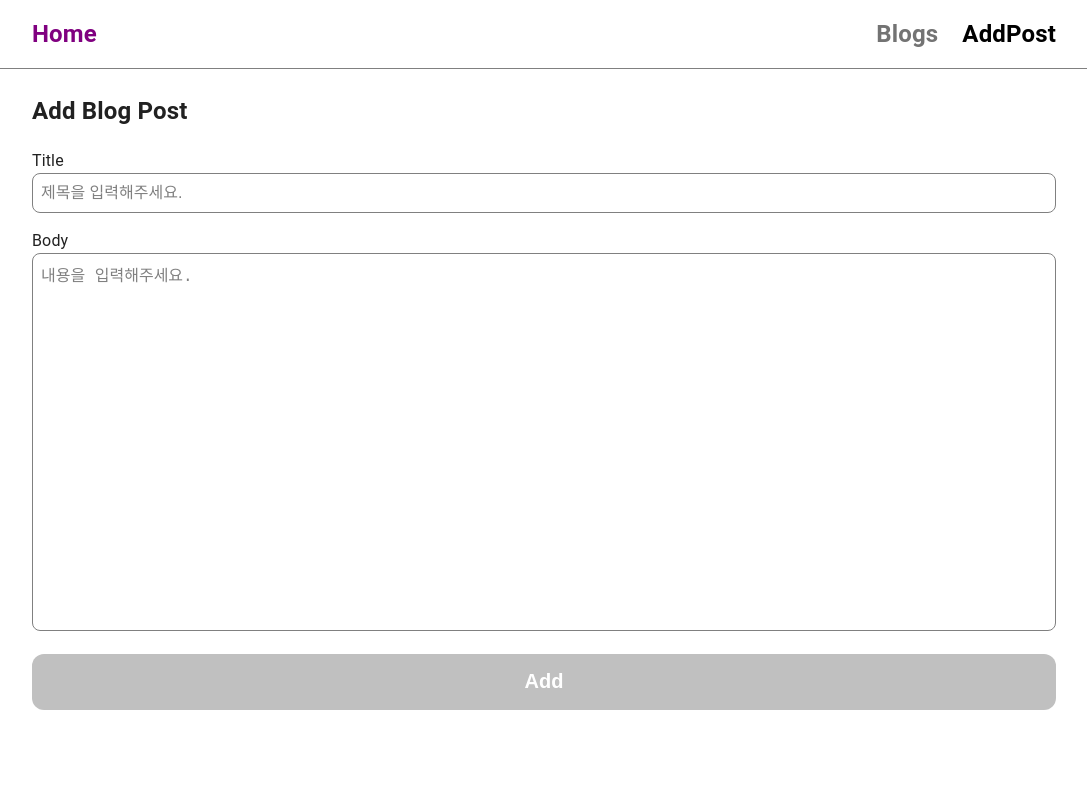
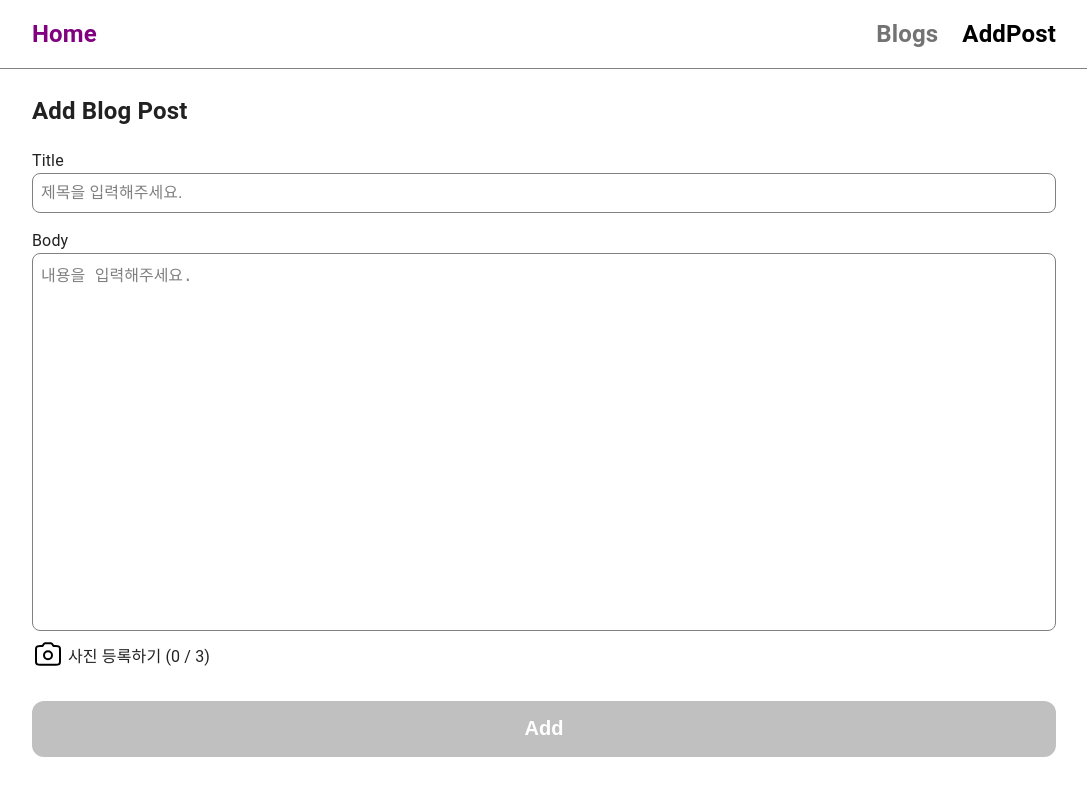
Before and after one commit to M-Sik/react-blog, a React (Create React App) app: page /add-post in a window 1280 px wide. Shown: the top 796 px of the page, without its empty margins (96-1183 px from the left). Built offline with nearby package versions, Linux system fonts and the light colour scheme.

Commit message:
파일 업로드 공부용 CameraIcon 파일 작성

```diff
--- a/src/assets/scss/common.scss
+++ b/src/assets/scss/common.scss
@@ -69,6 +69,10 @@ a {
 
 .main-layouts {
   padding: 0px 10vw;
+}
+
+.d-none {
+  display: none;
 }
 
 .fs-8 {
--- a/src/components/dialogs/ConfirmDialog.tsx
+++ b/src/components/dialogs/ConfirmDialog.tsx
@@ -11,7 +11,7 @@ interface ConfirmDialogProps {
 }
 
 function ConfirmDialog({ dialog, dialogContent, dialogFunc }: ConfirmDialogProps) {
-  console.log('프롭스 보자', dialog);
+  // console.log('프롭스 보자', dialog);
   const handleClose = () => {
     dialogFunc(false);
   };
--- /dev/null
+++ b/src/components/icons/CameraIcon.tsx
@@ -0,0 +1,78 @@
+import React, { ChangeEvent, useState } from 'react';
+
+function CameraIcon() {
+  const [imgs, setImgs] = useState('');
+
+  const onClick = () => {
+    document.getElementById('file-input')?.click();
+  };
+  const onChange = (e: ChangeEvent<HTMLInputElement>) => {
+    const target = e.target;
+    const files = target.files as FileList;
+    console.log('??? => ', URL.createObjectURL(files[0]));
+    setImgs(URL.createObjectURL(files[0]));
+    // const target = e.target;
+    // const files = target.files as FileList;
+    // const fileURLs = [] as ArrayBuffer[];
+    // const formData = new FormData();
+    // for (let i = 0; i < files.length; i++) {
+    //   const file = files[i];
+    //   const reader = new FileReader();
+    //   reader.onload = () => {
+    //     console.log('파일 업로드 결과 => ', reader.result);
+
+    //     // fileURLs[i] = reader.result as ArrayBuffer;
+    //     setImgs(files.con);
+    //     console.log('zzz => ', files);
+    //   };
+    //   reader.readAsDataURL(file);
+    // }
+    // files.forEach((file: any) => {
+    //   formData.append('files', file);
+    //   const reader = new FileReader();
+    //   reader.onload = (e) => {
+    //     // this.imgPreviewList.push(e.target?.result);
+    //     console.log(reader.result);
+    //   };
+    //   reader.readAsDataURL(file);
+    // });
+  };
+  return (
+    <div>
+      <svg
+        onClick={onClick}
+        width="32"
+        height="32"
+        viewBox="0 0 32 32"
+        fill="none"
+        xmlns="http://www.w3.org/2000/svg"
+      >
+        <path
+          d="M16 21.3333C18.2091 21.3333 20 19.5424 20 17.3333C20 15.1241 18.2091 13.3333 16 13.3333C13.7909 13.3333 12 15.1241 12 17.3333C12 19.5424 13.7909 21.3333 16 21.3333Z"
+          stroke="black"
+          strokeWidth="2"
+          strokeLinecap="round"
+          strokeLinejoin="round"
+        />
+        <path
+          d="M4 22.3999V12.2666C4 10.7731 4 10.0264 4.29065 9.45594C4.54631 8.95418 4.95426 8.54623 5.45603 8.29057C6.02646 7.99992 6.77319 7.99992 8.26667 7.99992H9.67286C9.83677 7.99992 9.91873 7.99992 9.99435 7.99126C10.3889 7.94607 10.7427 7.72737 10.9596 7.39471C11.0012 7.33095 11.0378 7.25762 11.1111 7.11103C11.2577 6.81781 11.331 6.6712 11.4142 6.54368C11.8479 5.87834 12.5556 5.44095 13.3446 5.35057C13.4959 5.33325 13.6598 5.33325 13.9876 5.33325H18.0124C18.3402 5.33325 18.5041 5.33325 18.6554 5.35057C19.4444 5.44095 20.1521 5.87834 20.5858 6.54368C20.669 6.67119 20.7423 6.81785 20.8889 7.11103C20.9622 7.25764 20.9988 7.33095 21.0404 7.39471C21.2573 7.72737 21.6111 7.94607 22.0057 7.99126C22.0813 7.99992 22.1632 7.99992 22.3271 7.99992H23.7333C25.2268 7.99992 25.9735 7.99992 26.544 8.29057C27.0457 8.54623 27.4537 8.95418 27.7094 9.45594C28 10.0264 28 10.7731 28 12.2666V22.3999C28 23.8934 28 24.6401 27.7094 25.2106C27.4537 25.7123 27.0457 26.1203 26.544 26.3759C25.9735 26.6666 25.2268 26.6666 23.7333 26.6666H8.26667C6.77319 26.6666 6.02646 26.6666 5.45603 26.3759C4.95426 26.1203 4.54631 25.7123 4.29065 25.2106C4 24.6401 4 23.8934 4 22.3999Z"
+          stroke="black"
+          strokeWidth="2"
+          strokeLinecap="round"
+          strokeLinejoin="round"
+        />
+      </svg>
+      <input
+        onChange={onChange}
+        multiple
+        id="file-input"
+        className="d-none"
+        type="file"
+        accept=".png,.jpeg,.jpg"
+      />
+      <div>{imgs && <img alt="sample" src={imgs} />}</div>
+    </div>
+  );
+}
+
+export default CameraIcon;
--- /dev/null
+++ b/src/pages/AddPost.module.scss
@@ -0,0 +1,9 @@
+@import '@/assets/scss/_variabled.scss';
+
+.wrap-camera {
+  display: flex;
+  align-items: center;
+  p {
+    padding-left: 4px;
+  }
+}
--- a/src/pages/AddPost.tsx
+++ b/src/pages/AddPost.tsx
@@ -3,6 +3,10 @@ import React, { ChangeEvent, useState, useMemo, useCallback, useEffect } from 'r
 import { useNavigate } from 'react-router';
 import ConfirmDialog from '@/components/dialogs/ConfirmDialog';
 import useDidMountEffect from '@/hooks/useDidMountEffect';
+import CameraIcon from '@/components/icons/CameraIcon';
+import classNames from 'classnames/bind';
+import styles from '@/pages/AddPost.module.scss';
+const cx = classNames.bind(styles);
 
 function AddPost() {
   // const [title, setTitle] = useState('');
@@ -48,8 +52,8 @@ function AddPost() {
   }, [inputs]);
   return (
     <section className="main-layouts">
-      <h1>Add Blog Post</h1>
-      <div className="mb-4">
+      <h2>Add Blog Post</h2>
+      <article className="mb-4">
         <label>Title</label>
         <input
           placeholder="제목을 입력해주세요."
@@ -59,8 +63,8 @@ function AddPost() {
           value={inputs.title || ''}
           onChange={inputOnChange}
         />
-      </div>
-      <div>
+      </article>
+      <article>
         <label>Body</label>
         <textarea
           placeholder="내용을 입력해주세요."
@@ -69,8 +73,11 @@ function AddPost() {
           onChange={inputOnChange}
           rows={20}
         ></textarea>
-      </div>
-      <button disabled={btnDisabled} className="mt-4 main-btn" onClick={onSubmit}>
+      </article>
+      <article className={cx('wrap-camera')}>
+        <CameraIcon /> <p>사진 등록하기 (0 / 3)</p>
+      </article>
+      <button disabled={btnDisabled} className="mt-6 main-btn" onClick={onSubmit}>
         Add
       </button>
       <ConfirmDialog dialog={dialog} dialogContent={dialogContent} dialogFunc={setDialog} />
--- a/src/pages/Blogs.tsx
+++ b/src/pages/Blogs.tsx
@@ -18,10 +18,11 @@ function Blogs() {
 
   return (
     <div className="main-layouts">
-      <h1>Add Blog Post</h1>
+      <h2>Blogs</h2>
       {posts.map((post) => {
         return <div key={post.id}>{post.title}</div>;
       })}
+      <img src="blob:http://localhost:3000/560686e4-50ef-40ab-8de1-d0fb4b156b7e" alt="" />
     </div>
   );
 }
```
